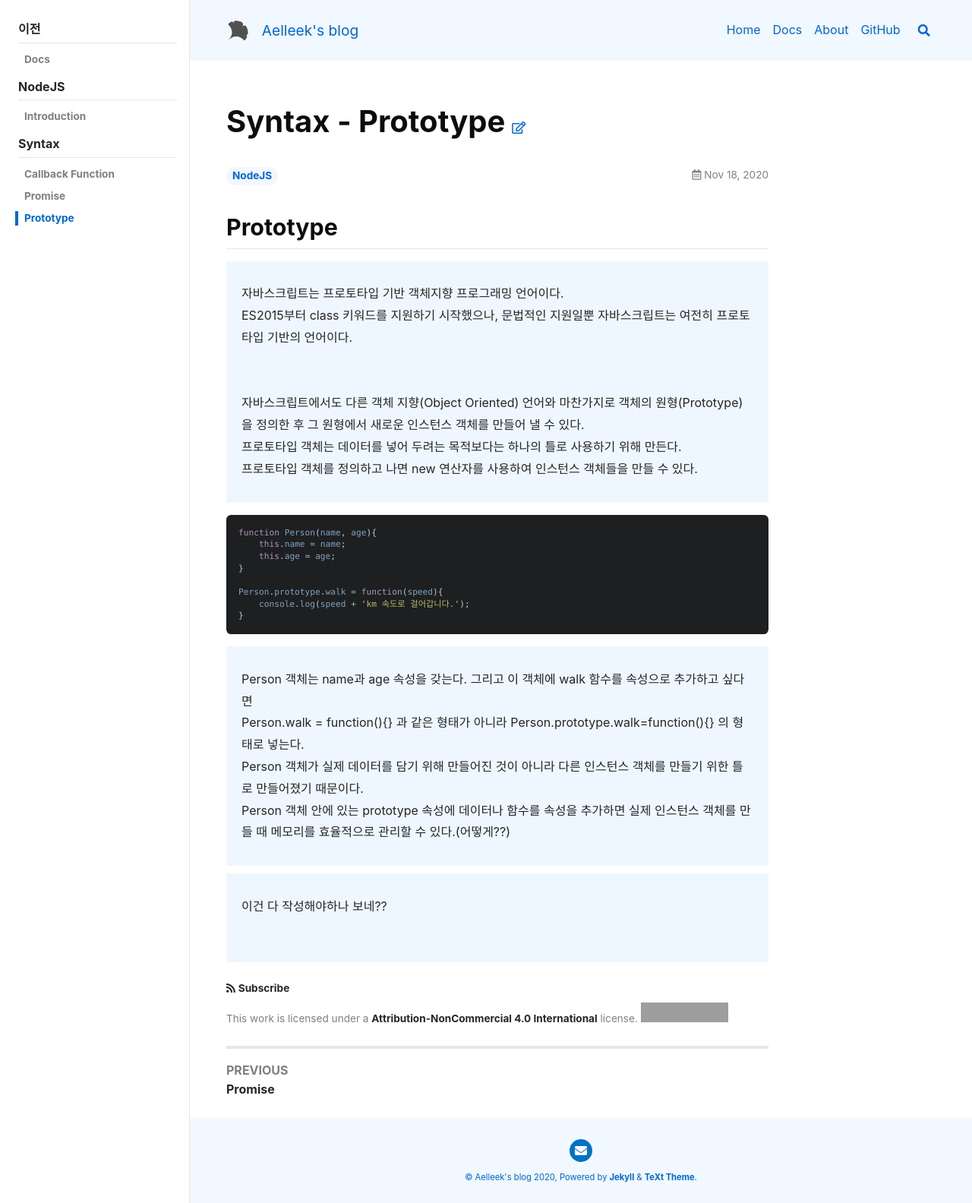
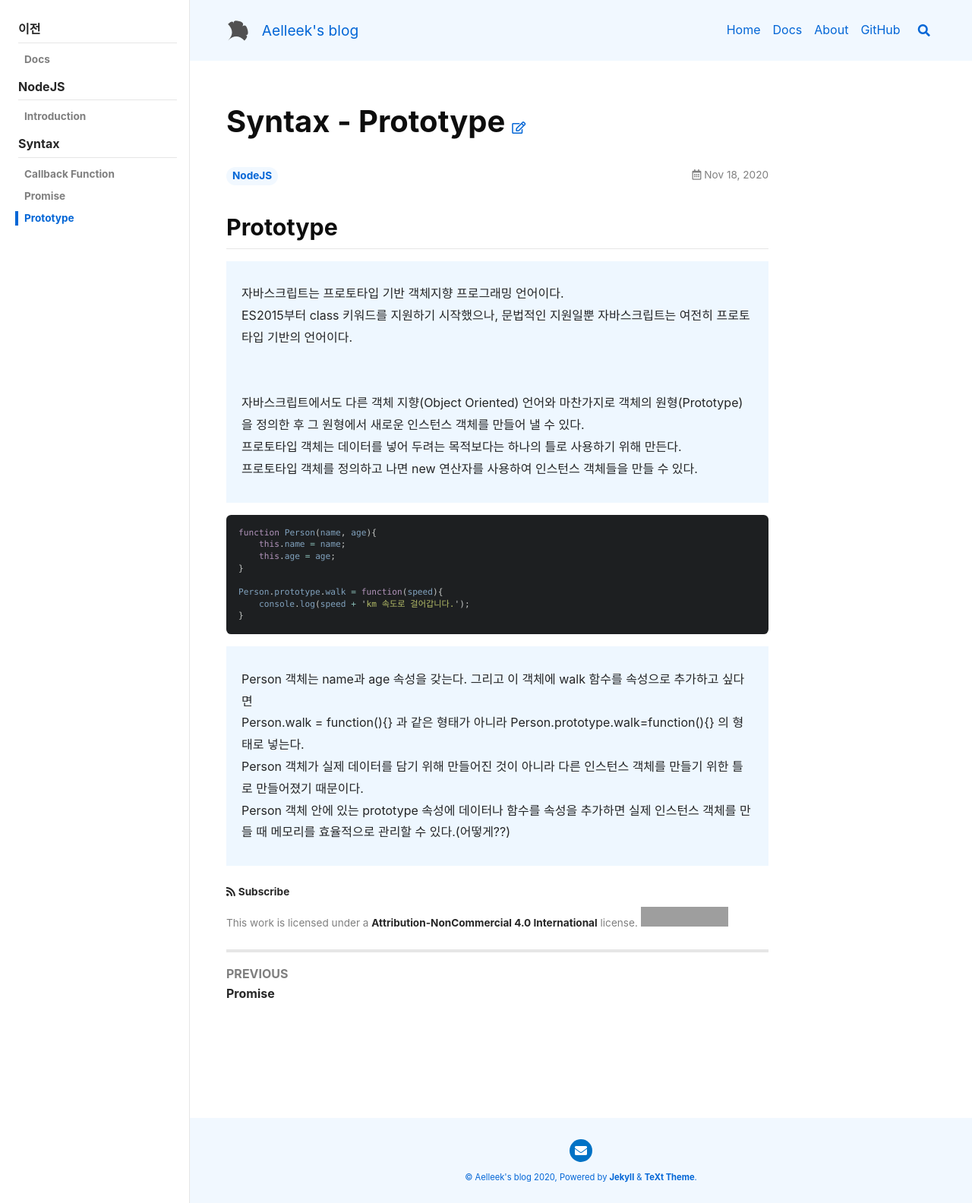
Before and after one commit to Aelleek/aelleek.github.io, a Jekyll site: the page built from documents/NodeJS/_posts/2020-11-18-Prototype.md, in a window 1280 px wide. Shown: the whole page at 76% size. Built offline with Jekyll 4.4.1, drawn with Linux system fonts in a browser that asks for light colours; nearby versions of some CDN libraries; grey boxes are pictures that could not be loaded.

Commit message:
Test git push

```diff
--- a/documents/NodeJS/_posts/2020-11-18-Prototype.md
+++ b/documents/NodeJS/_posts/2020-11-18-Prototype.md
@@ -36,8 +36,3 @@ Person.walk = function(){} 과 같은 형태가 아니라 Person.prototype.walk=
 Person 객체가 실제 데이터를 담기 위해 만들어진 것이 아니라 다른 인스턴스 객체를 만들기 위한 틀로 만들어졌기 때문이다.
 Person 객체 안에 있는 prototype 속성에 데이터나 함수를 속성을 추가하면 실제 인스턴스 객체를 만들 때 메모리를 효율적으로 관리할 수 있다.(어떻게??)
 </div>
-
-<div class="blue-div">
-이건 다 작성해야하나 보네??
-
-</div>
```
